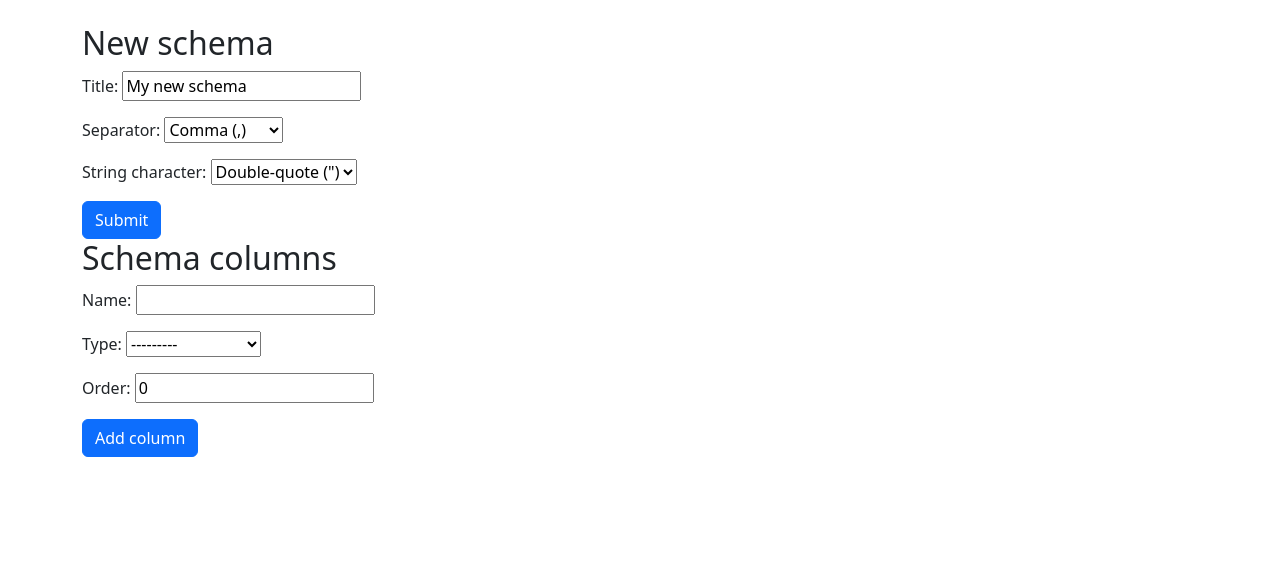
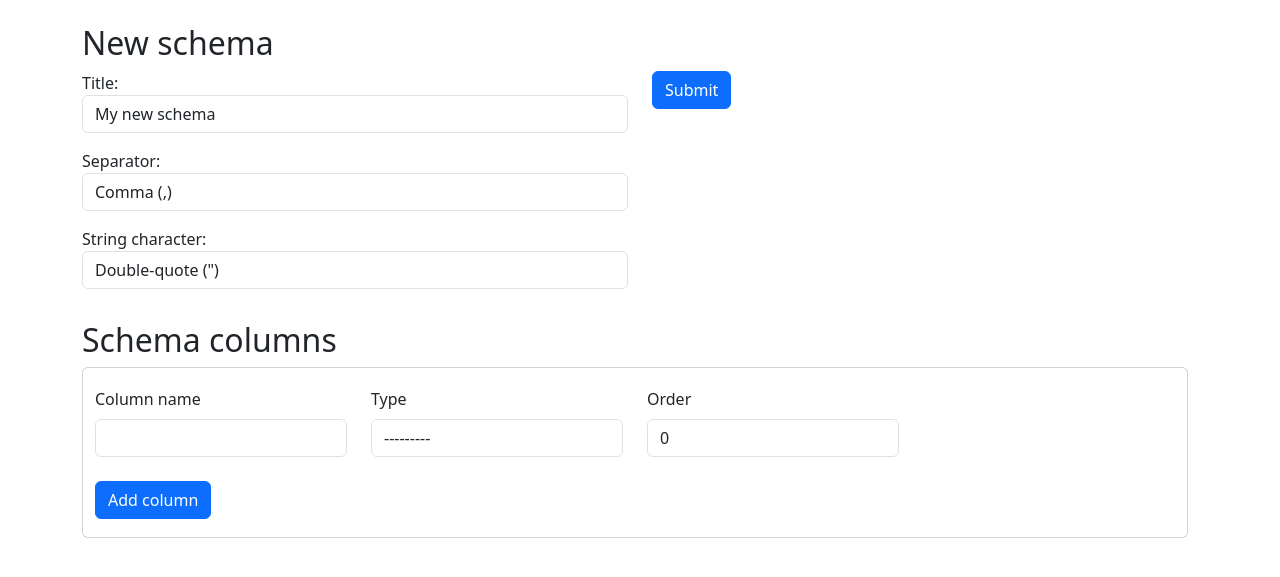
Before and after one commit to nastia-mir/fakecsv, a Django app: page /new/ in a window 1280 px wide. Shown: the part 88-665 px from the top of the page. Run offline with Django 4.2, Linux system fonts and the light colour scheme; the visitor is signed in with stand-in values (Sample User, id 1); data comes from the database, SQL or seed files in the repository; data that the repository does not hold is empty; some libraries are stand-ins or nearby versions.

Commit message:
bootstrap (create & edit schema)

```diff
--- a/fakecsv/fakecsvapp/forms.py
+++ b/fakecsv/fakecsvapp/forms.py
@@ -13,12 +13,26 @@ class NewSchemaForm(forms.ModelForm):
         model = Schema
         fields = ['title', 'separator', 'string_character']
 
+        widgets = {
+            'title': forms.TextInput(attrs={'class': 'form-control'}),
+            'separator': forms.Select(attrs={'class': 'form-control'}),
+            'string_character': forms.Select(attrs={'class': 'form-control'})
+
+        }
+
 
 class NewColumnForm(forms.ModelForm):
     class Meta:
         model = SchemaColumn
         fields = ['name', 'type', 'order']
 
+        widgets = {
+            'name': forms.TextInput(attrs={'class': 'form-control'}),
+            'type': forms.Select(attrs={'class': 'form-control'}),
+            'order': forms.TextInput(attrs={'class': 'form-control'})
+
+        }
+
 
 class RowsAmountForm(forms.Form):
     rows = forms.IntegerField()
--- a/fakecsv/fakecsvapp/templates/edit_schema.html
+++ b/fakecsv/fakecsvapp/templates/edit_schema.html
@@ -3,11 +3,19 @@
 
 <h2>New schema</h2>
 
-<form method="POST" >
+<div class="mb-3">
+    <form method="POST">
+        <div class="row">
+            <div class="col">
                 {% csrf_token %}
                 {{schema_form.as_p}}
+            </div>
+            <div class="col">
                 <input class="btn btn-primary" name="create_schema" type="submit" value="Submit"/>
+            </div>
+        </div>
     </form>
+</div>
 
 
 <h2>Schema columns</h2>
@@ -15,20 +23,56 @@
 {% if columns %}
 {% for column in columns %}
 
-<p class="">
-    Name {{column.name}}, Type {{column.type}}, Order: {{column.order}}
-    <a href="{% url 'delete column' column.id %}">Delete</a>
-<p>
+<div class="container">
+    <div class="row">
+        <div class="col-md-3">
+            <label class="form-label">Column name</label>
+            <p class="card justify-content-center p-2 " style="width: 300px; height: 38px;">{{column.name}} </p>
+        </div>
+        <div class="col-md-3">
+            <label class="form-label">Type</label>
+            <p class="card justify-content-center p-2 " style="width: 300px; height: 38px;">
+                {{column.get_type_display}}</p>
+        </div>
+        <div class="col-md-3">
+            <label class="form-label">Order</label>
+            <p class="card justify-content-center p-2 " style="width: 300px; height: 38px;">{{column.order}}</p>
+        </div>
+        <div class="col-md-3 justify-content-center">
+            <a href="{% url 'delete column' column.id %}" class="text-decoration-none text-danger">Delete</a>
+        </div>
+    </div>
+</div>
 
 
 {% endfor %}
 {% endif %}
 
-
+<div class="mb-3 card justify-content-center" style="width: 1106px; height: 171px;">
+    <div class="container">
         <form method="POST">
             {% csrf_token %}
-    {{column_form.as_p}}
+            <div class="row">
+                <div class="col-md-3">
+                    <label class="form-label">Column name</label>
+                    {{column_form.name}}
+                </div>
+                <div class="col-md-3">
+                    <label class="form-label">Type</label>
+                    {{column_form.type}}
+                </div>
+                <div class="col-md-3">
+                    <label class="form-label">Order</label>
+                    {{column_form.order}}
+                </div>
+                <div>
+                    <br/>
                     <input class="btn btn-primary" name="add_column" type="submit" value="Add column"/>
+                </div>
+            </div>
         </form>
+    </div>
+</div>
+
 
 {% endblock %}
--- a/fakecsv/fakecsvapp/templates/login.html
+++ b/fakecsv/fakecsvapp/templates/login.html
@@ -8,7 +8,7 @@
 
         <h2>Login</h2>
 
-        <div>
+        <div class="mb-3">
             <form method="POST">
                 {% csrf_token %}
                 {{form.as_p}}
```
Also changed, not shown: fakecsv/fakecsvapp/templates/home.html (+17 -15 lines). Lines whose indentation alone changed are shown as unchanged.
